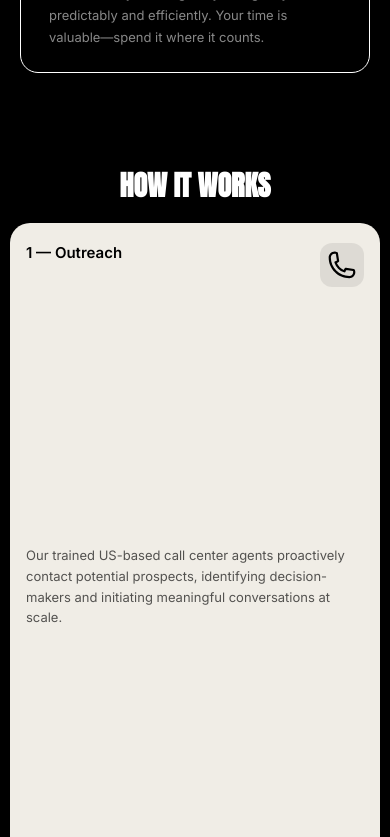
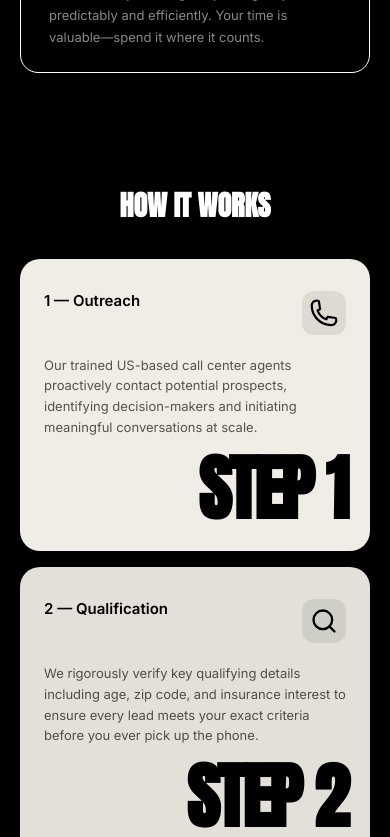
Before and after one commit to wezero-studio/callbridge, a Next.js app: page / in a window 390 px wide. Shown: the part 2140-2977 px from the top of the page. Built offline with nearby package versions, Linux system fonts and the light colour scheme.

Commit message:
feat: separate static mobile layout for HowItWorks

```diff
--- a/app/components/HowItWorks/HowItWorks.module.css
+++ b/app/components/HowItWorks/HowItWorks.module.css
@@ -1,3 +1,8 @@
+.section {
+    position: relative;
+    background: #000;
+}
+
 /* Outer wrapper provides scroll track height — set inline from JS */
 .outerWrapper {
     position: relative;
@@ -128,6 +133,15 @@
 }
 
 @media (max-width: 640px) {
+
+    /* On small screens, reduce stage height so it doesn't leave a giant
+       empty gap below the stacked cards. Cards use bottom:0 so they
+       always fill to the base of the stage, but if the stage is too tall
+       the empty region above card-1 looks like dead space. */
+    .stage {
+        height: 86svh;
+    }
+
     .stickyCard {
         padding: 20px 16px;
         border-radius: 20px;
@@ -145,3 +159,44 @@
         margin: 0 10px 10px;
     }
 }
+
+@media (max-width: 640px) {
+
+    /* Hide the complex sticky desktop version completely on mobile */
+    .desktopOnly {
+        display: none !important;
+    }
+}
+
+/* =======================================
+   MOBILE-ONLY STATIC LAYOUT
+   ======================================= */
+.mobileOnly {
+    display: none;
+    padding: 60px 20px;
+}
+
+@media (max-width: 640px) {
+    .mobileOnly {
+        display: block;
+    }
+}
+
+.mobileHeader {
+    text-align: center;
+    margin-bottom: 40px;
+}
+
+.mobileCardList {
+    display: flex;
+    flex-direction: column;
+    gap: 16px;
+}
+
+.mobileCard {
+    border-radius: 20px;
+    padding: 32px 24px;
+    display: flex;
+    flex-direction: column;
+    gap: 20px;
+}
--- a/app/components/HowItWorks/HowItWorks.tsx
+++ b/app/components/HowItWorks/HowItWorks.tsx
@@ -66,7 +66,7 @@ const CARDS = [
 ];
 
 // Each card gets this many pixels of scroll travel to animate into view
-const SCROLL_PER_CARD = 800;
+const SCROLL_PER_CARD = 500;
 // Peek strip height — how much of the card below shows above the incoming card
 const PEEK = 80; // px
 
@@ -138,13 +138,14 @@ export default function HowItWorks() {
         return () => window.removeEventListener('scroll', onScroll);
     }, [updateCards]);
 
-    // Total section height = 200px explicit dwell + (cards-1) × scroll-per-card
-    //   + 100svh to compensate for sticky stage height
-    //   + 200px dwell so all 4 cards stay visible briefly before the section exits
     const totalScrollTrack = 200 + (CARDS.length - 1) * SCROLL_PER_CARD;
+    // Match the CSS: stage is 86svh on mobile (<= 640px), 100svh on desktop
+    const stageH = typeof window !== 'undefined' && window.innerWidth <= 640 ? '86svh' : '100svh';
 
     return (
-        <div ref={outerRef} className={styles.outerWrapper} style={{ height: `calc(${totalScrollTrack}px + 100svh + 200px)` }}>
+        <section className={styles.section}>
+            {/* --- DESKTOP VIEW (Sticky Stacking Cards) --- */}
+            <div ref={outerRef} className={`${styles.outerWrapper} ${styles.desktopOnly}`} style={{ height: `calc(${totalScrollTrack}px + 100svh)` }}>
                 {/* Sticky stage that stays pinned while outer scrolls */}
                 <div className={styles.stage} data-stage>
                     <div className={styles.header}>
@@ -182,5 +183,37 @@ export default function HowItWorks() {
                     </div>
                 </div>
             </div>
+
+            {/* --- MOBILE VIEW (Simple Static Stack) --- */}
+            <div className={styles.mobileOnly}>
+                <div className={styles.mobileHeader}>
+                    <h2 className={styles.title}>HOW IT WORKS</h2>
+                </div>
+                <div className={styles.mobileCardList}>
+                    {CARDS.map((card) => (
+                        <div
+                            key={card.step}
+                            className={styles.mobileCard}
+                            style={{
+                                background: card.bg,
+                                color: card.color,
+                            }}
+                        >
+                            <div className={styles.top}>
+                                <span className={styles.cardLabel}>{card.label}</span>
+                                <span className={styles.cardIcon}><card.Icon /></span>
+                            </div>
+                            <p className={styles.cardDesc}>{card.desc}</p>
+                            <div
+                                className={styles.cardValue}
+                                style={{ color: card.color, fontSize: card.valueSize }}
+                            >
+                                {card.step}
+                            </div>
+                        </div>
+                    ))}
+                </div>
+            </div>
+        </section>
     );
 }
```
Lines whose indentation alone changed are shown as unchanged.
